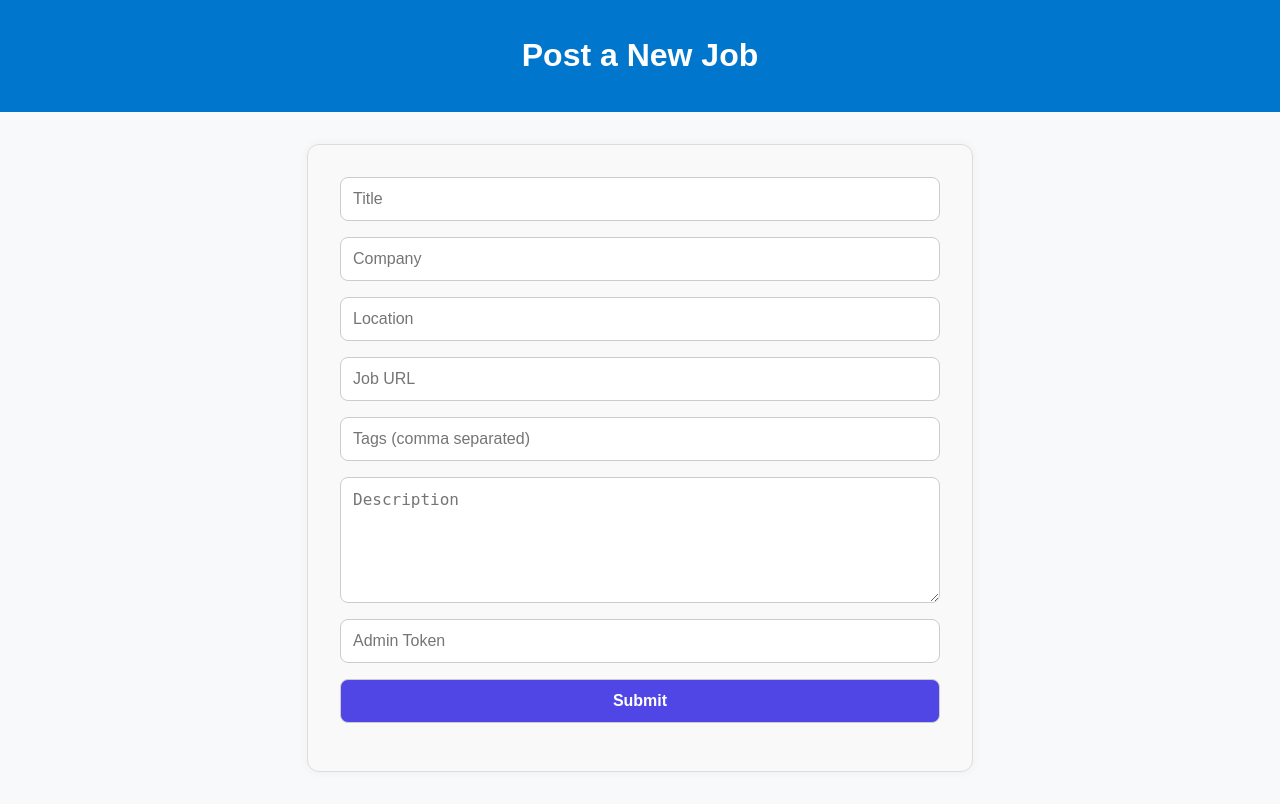
After one commit to idalz/job-board-app, a FastAPI app: template app/templates/admin.html in a window 1280 px wide. The commit adds this page. Run offline with FastAPI, Linux system fonts and the light colour scheme; the template is opened without the code that fills it, so the values that code supplies are empty; parts of the project's set-up code (start-up, migrations or seed data) failed here and were passed over.

Commit message:
Add admin

```diff
--- a/app/core/config.py
+++ b/app/core/config.py
@@ -7,7 +7,7 @@ class Settings(BaseSettings):
     project_name: str
     api_v1_str: str
     database_url: str
-    scrape_secret_token: str
+    admin_token: str
 
     model_config = ConfigDict(env_file=".env")
 
--- a/app/crud/job_post.py
+++ b/app/crud/job_post.py
@@ -44,7 +44,7 @@ async def update_job_post(db: AsyncSession, job_id: int, job_data: JobPostCreate
         for field, value in job_data.model_dump().items():
             setattr(db_post, field, value)
         await db.commit()
-        await db.refresh()
+        await db.refresh(db_post)
     return  db_post
 
 async def delete_job_post(db: AsyncSession, job_id: int):
--- a/app/main.py
+++ b/app/main.py
@@ -21,3 +21,11 @@ app.include_router(
 @app.get("/", response_class=HTMLResponse)
 async def get_index_page(request: Request):
     return templates.TemplateResponse("index.html", {"request": request})
+
+@app.get("/admin", response_class=HTMLResponse)
+async def serve_admin_page(request: Request):
+    return templates.TemplateResponse("admin.html", {"request": request})
+
+@app.get("/admin-dashboard", response_class=HTMLResponse)
+async def serve_admin_dashboard(request: Request):
+    return templates.TemplateResponse("admin_dashboard.html", {"request": request})
--- a/app/static/css/styles.css
+++ b/app/static/css/styles.css
@@ -50,3 +50,56 @@ header {
   border-radius: 5px;
   box-shadow: 0 2px 4px rgba(0,0,0,0.05);
 }
+
+
+#job-form {
+  max-width: 600px;
+  margin: 2rem auto;
+  padding: 2rem;
+  background: #f9f9f9;
+  border: 1px solid #ddd;
+  border-radius: 12px;
+  box-shadow: 0 0 10px rgba(0,0,0,0.05);
+}
+
+#job-form h1 {
+  text-align: center;
+  margin-bottom: 1.5rem;
+}
+
+#postJobForm {
+  display: flex;
+  flex-direction: column;
+  gap: 1rem;
+}
+
+#postJobForm input,
+#postJobForm textarea,
+#postJobForm button {
+  padding: 0.75rem;
+  font-size: 1rem;
+  border: 1px solid #ccc;
+  border-radius: 8px;
+}
+
+#postJobForm textarea {
+  min-height: 100px;
+  resize: vertical;
+}
+
+#postJobForm button {
+  background-color: #4f46e5;
+  color: white;
+  font-weight: bold;
+  cursor: pointer;
+  transition: background-color 0.2s;
+}
+
+#postJobForm button:hover {
+  background-color: #4338ca;
+}
+
+#message {
+  margin-top: 1rem;
+  font-weight: bold;
+}
--- /dev/null
+++ b/app/templates/admin.html
@@ -0,0 +1,91 @@
+<!DOCTYPE html>
+<html lang="en">
+<head>
+  <meta charset="UTF-8">
+  <meta name="viewport" content="width=device-width, initial-scale=1.0">
+  <title>Admin Job Post</title>
+  <link rel="stylesheet" href="{{ url_for('static', path='css/styles.css') }}">
+</head>
+<body>
+  <header>
+    <h1>Post a New Job</h1>
+  </header>
+
+  <main>
+    <section id="job-form">
+      <form id="postJobForm">
+        <input type="text" id="title" placeholder="Title" required />
+        <input type="text" id="company" placeholder="Company" required />
+        <input type="text" id="location" placeholder="Location" />
+        <input type="url" id="url" placeholder="Job URL" required />
+        <input type="text" id="tags" placeholder="Tags (comma separated)" />
+        <textarea id="description" placeholder="Description"></textarea>
+        <input type="password" id="token" placeholder="Admin Token" required />
+        <button type="submit">Submit</button>
+      </form>
+      <div id="message"></div>
+    </section>
+  </main>
+
+  <script>
+    const params = new URLSearchParams(window.location.search);
+    const editId = params.get('edit');
+
+    async function loadJobForEdit(jobId) {
+      const res = await fetch(`/api/v1/job-posts/${jobId}`);
+      if (!res.ok) return;
+      const job = await res.json();
+
+      document.getElementById('title').value = job.title;
+      document.getElementById('company').value = job.company;
+      document.getElementById('location').value = job.location || '';
+      document.getElementById('url').value = job.url;
+      document.getElementById('tags').value = (job.tags || []).join(', ');
+      document.getElementById('description').value = job.description || '';
+
+      document.querySelector('button[type="submit"]').textContent = 'Update Job';
+    }
+
+    document.getElementById('postJobForm').addEventListener('submit', async (e) => {
+      e.preventDefault();
+
+      const job = {
+        title: document.getElementById('title').value,
+        company: document.getElementById('company').value,
+        location: document.getElementById('location').value,
+        url: document.getElementById('url').value,
+        tags: document.getElementById('tags').value.split(',').map(t => t.trim()).filter(Boolean),
+        description: document.getElementById('description').value,
+      };
+
+      const token = document.getElementById('token').value;
+      const endpoint = editId ? `/api/v1/job-posts/${editId}` : '/api/v1/job-posts/';
+      const method = editId ? 'PUT' : 'POST';
+
+      const res = await fetch(endpoint, {
+        method,
+        headers: {
+          'Content-Type': 'application/json',
+          'x-token': token
+        },
+        body: JSON.stringify(job)
+      });
+
+      const messageDiv = document.getElementById('message');
+      if (res.ok) {
+        messageDiv.innerText = editId ? '✅ Job updated!' : '✅ Job posted successfully!';
+        messageDiv.style.color = 'green';
+        if (!editId) document.getElementById('postJobForm').reset();
+      } else {
+        const error = await res.json();
+        messageDiv.innerText = `❌ Error: ${error.detail || 'Unknown error'}`;
+        messageDiv.style.color = 'red';
+      }
+    });
+
+    if (editId) {
+      loadJobForEdit(editId);
+    }
+  </script>
+</body>
+</html>
```
Also changed, not shown: app/api/endpoints/job_posts.py (+13 -27 lines), app/deps/admin.py (added, +9 -0 lines), app/templates/admin_dashboard.html (added, +120 -0 lines), app/deps/__init__.py (added).
